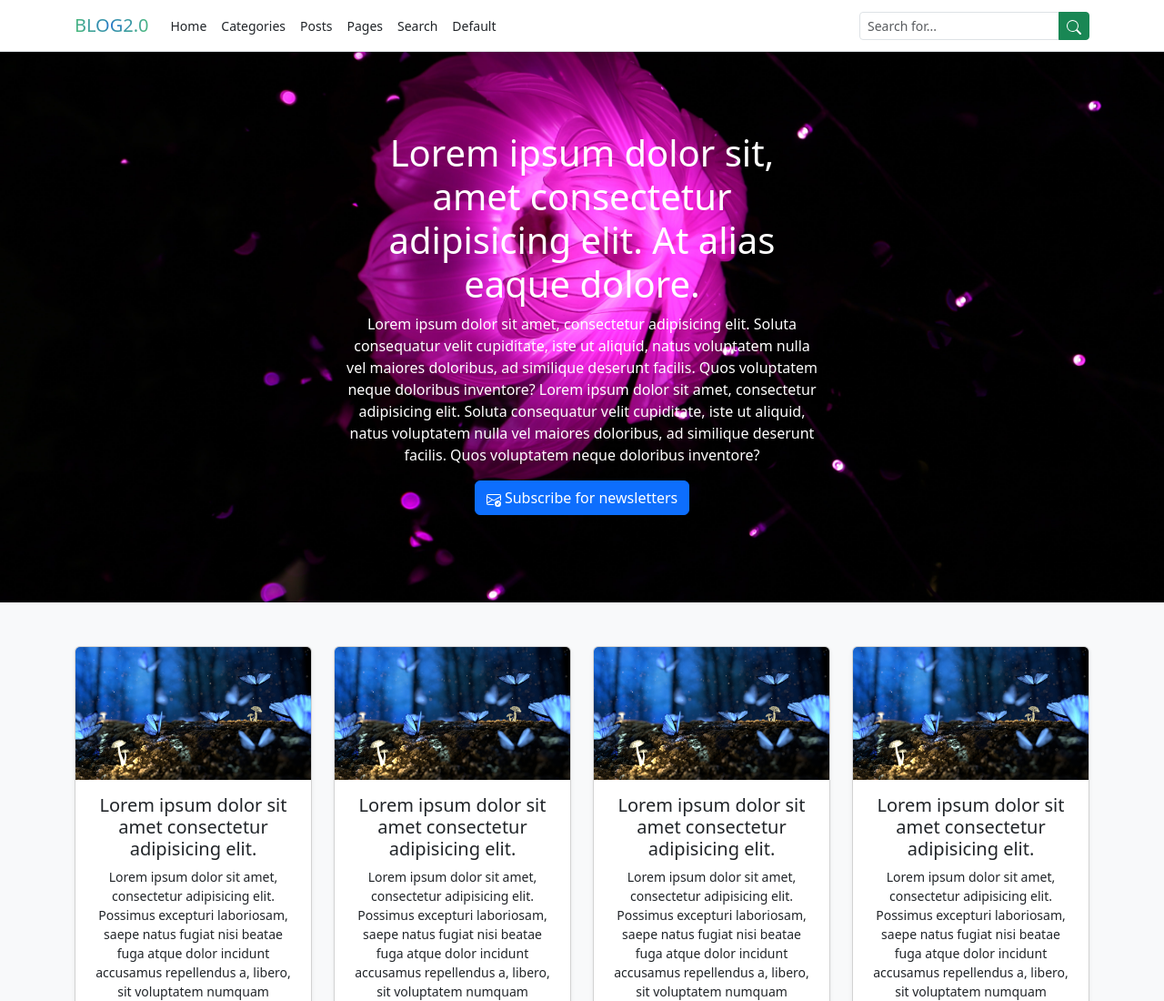
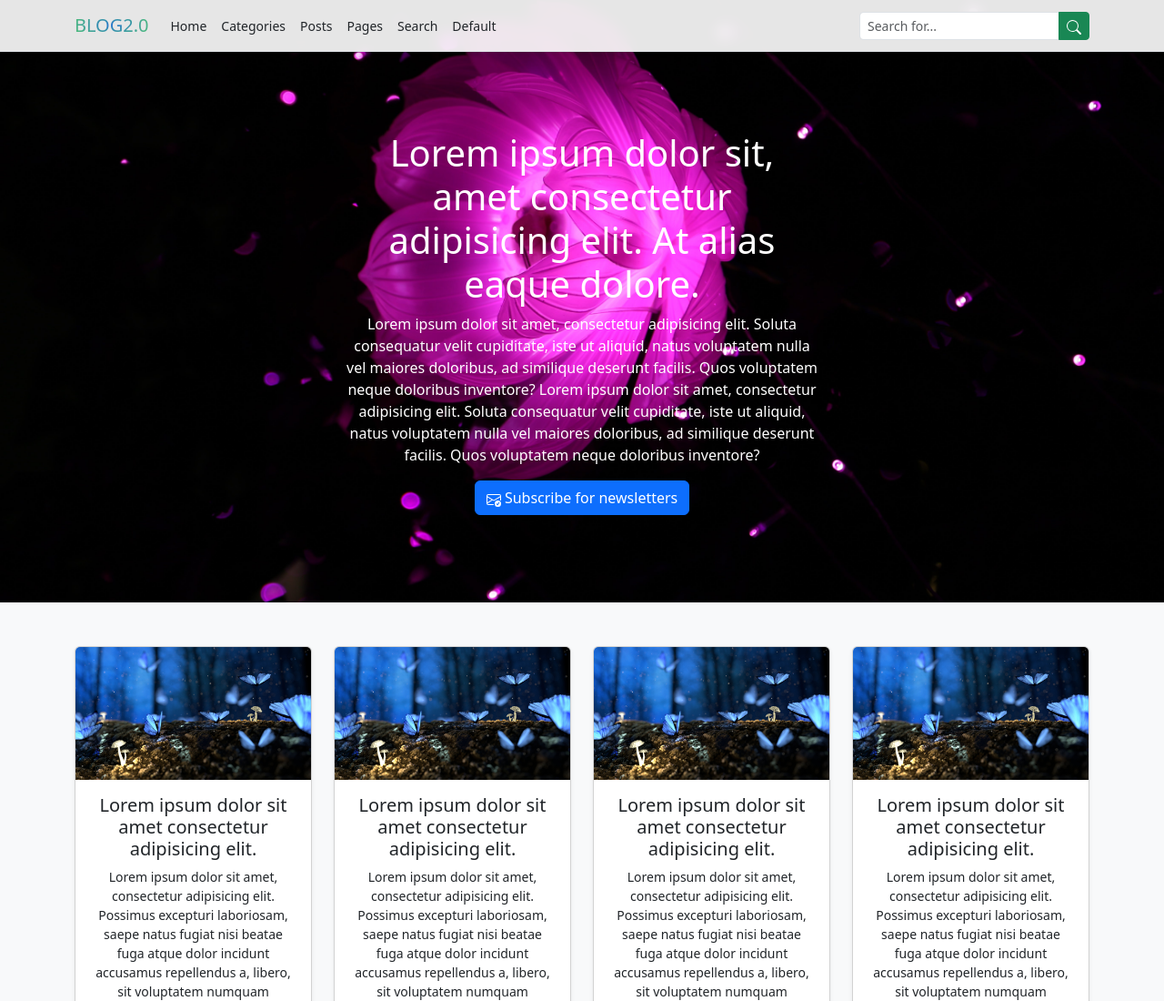
Before and after one commit to Kosemer/BootstrapBlogProject, a plain HTML site: page index.html in a window 1280 px wide. Shown: the top 1100 px of the page at 91% size. Drawn offline with nearby package versions, Linux system fonts and the light colour scheme.

Commit message:
Adding custom effects to navbar

```diff
--- a/index.html
+++ b/index.html
@@ -13,7 +13,7 @@
   <body class="bg-light">
     <!-- Navbar -->
     <nav
-      class="navbar navbar-expand-lg bg-white small border-bottom shadow-sm fixed-top custom-nav"
+      class="navbar navbar-expand-lg bg-white small border-bottom shadow-sm fixed-top custom-nav" style="--bs-bg-opacity: .9;"
     >
       <div class="container">
         <a href="#" class="navbar-brand">
--- a/style.css
+++ b/style.css
@@ -14,3 +14,7 @@
     background-size: cover;
     background-position: bottom;
   }
+
+  .custom-nav{
+    backdrop-filter: blur(8px);
+  }
```
